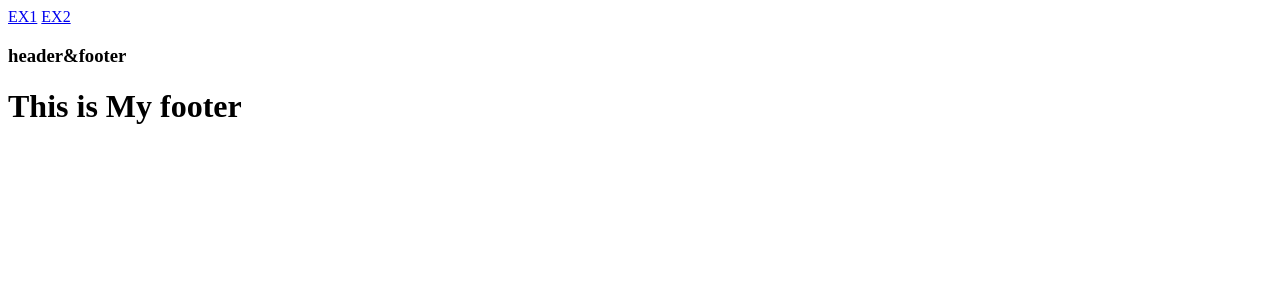
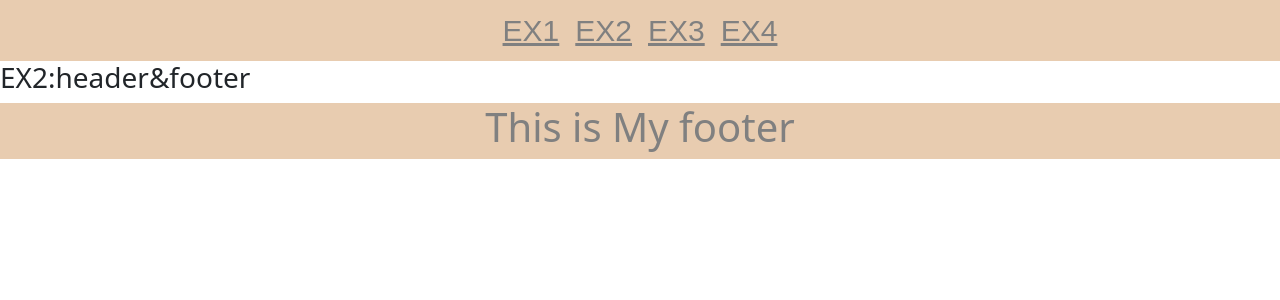
Before and after one commit to JasmineJ11/src, a PHP site: page /jiaweili_tasks/ex2.php in a window 1280 px wide. Shown: the top 300 px of the page. Run offline with PHP 8.4, Linux system fonts and the light colour scheme; some libraries are stand-ins or nearby versions.

Commit message:
EX2 color

```diff
--- a/jiaweili_tasks/ex2.php
+++ b/jiaweili_tasks/ex2.php
@@ -7,7 +7,7 @@
 </head>
 <body>
     <?php include 'header.php'; ?>
-   <h3> header&footer </h3>
+   <h3> EX2:header&footer </h3>
    <?php include 'footer.php'; ?>
 </body>
 </html>
--- a/jiaweili_tasks/footer.php
+++ b/jiaweili_tasks/footer.php
@@ -1,5 +1,9 @@
 <footer>
-         <h1>This is My footer </h1>
+
+         <div class="container-fluid d-flex justify-content-center" style="color: gray;background-color: #E8CCB0;">
+                      <h1>This is My footer </h1>
+         </div>
+
     </footer>
 </body>
 </html>
--- a/jiaweili_tasks/header.php
+++ b/jiaweili_tasks/header.php
@@ -4,9 +4,33 @@
     <meta charset="UTF-8">
     <meta name="viewport" content="width=device-width, initial-scale=1.0">
     <title>header</title>
+    <link href="https://cdn.jsdelivr.net/npm/bootstrap@5.3.2/dist/css/bootstrap.min.css" rel="stylesheet" integrity="sha384-T3c6CoIi6uLrA9TneNEoa7RxnatzjcDSCmG1MXxSR1GAsXEV/Dwwykc2MPK8M2HN" crossorigin="anonymous">
+        <script src="https://cdn.jsdelivr.net/npm/bootstrap@5.3.2/dist/js/bootstrap.bundle.min.js" integrity="sha384-C6RzsynM9kWDrMNeT87bh95OGNyZPhcTNXj1NW7RuBCsyN/o0jlpcV8Qyq46cDfL" crossorigin="anonymous"></script>
+        <script src="https://kit.fontawesome.com/3743480f3c.js" crossorigin="anonymous"></script>
+        <style>
+            nav{
+             font-family: Arial, sans-serif;
+             color:white;
+             font-size:30px;
+            }
+
+            a{
+            color:gray;
+            }
+        </style>
 </head>
 <body>
-<a href=ex1.php class="link">EX1</a>
-<a href=ex2.php class="link">EX2</a>
+<div class="container-fluid d-flex justify-content-center" style="color: #003e40;background-color: #E8CCB0;">
+            <nav class="d-flex justify-content-around align-items-center" style="max-width: 1600px">
+                    <nav class="nav d-flex justify-content-center">
+                    <div class="p-2"><a href="ex1.php" class="link">EX1</a></div>
+                    <div class="p-2"><a href="ex2.php" class="link">EX2</a></div>
+                    <div class="p-2"><a href="ex3.php" class="link">EX3</a></div>
+                    <div class="p-2"><a href="ex4.php" class="link">EX4</a></div>
+                </nav>
+            </nav>
+</div>
+
+
 </body>
 </html>
```
